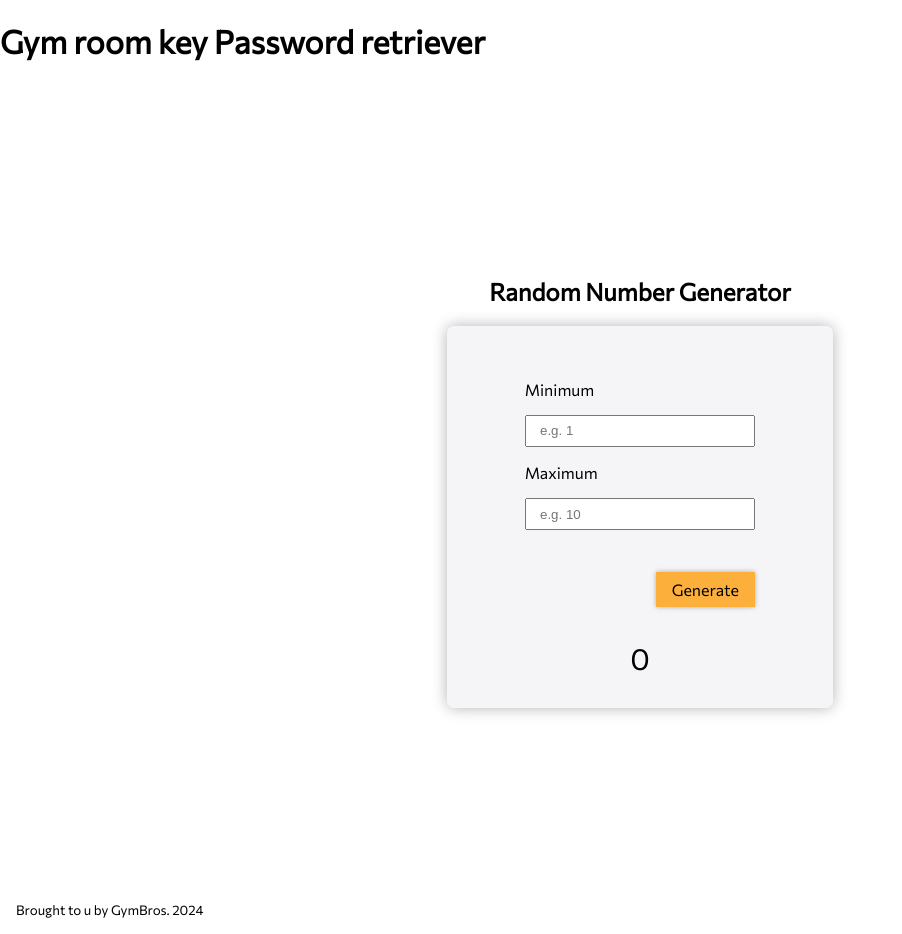
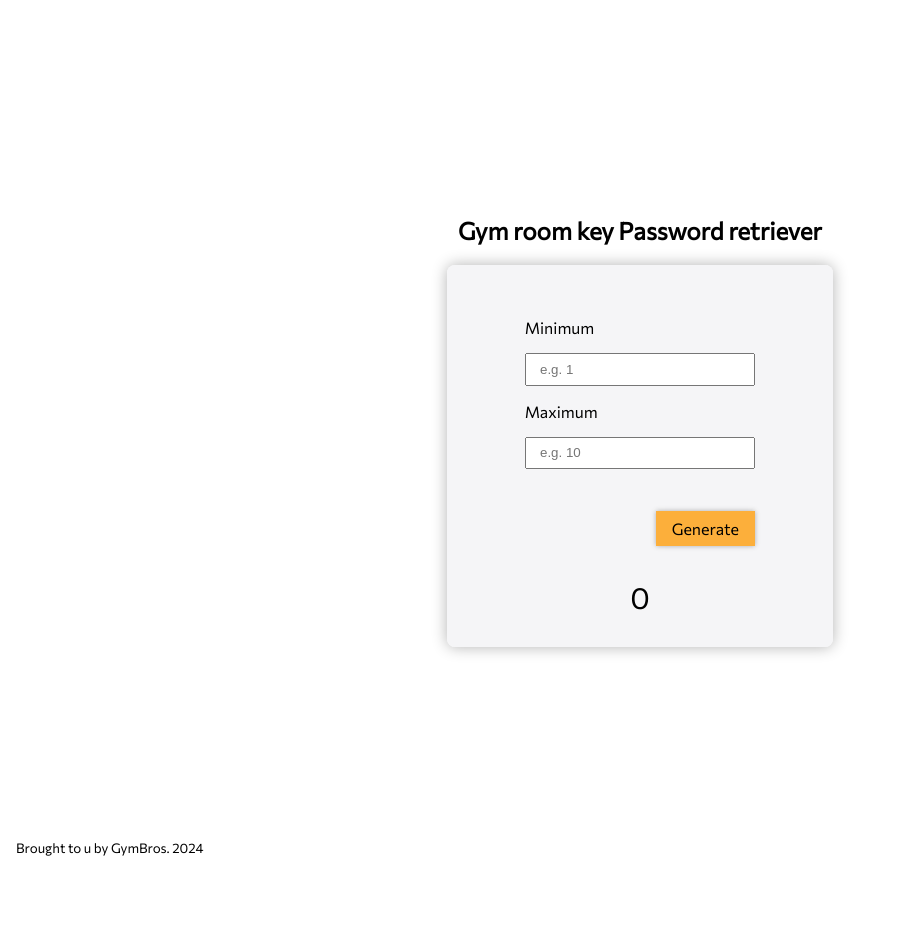
Before and after one commit to SecretLearning/Rannum, a plain HTML site: page index.html in a window 1280 px wide. Shown: the whole page, without its empty margins (0-902 px from the left). After the commit the page ends 872 px from the top, so only its background shows below. Drawn offline with nearby package versions, Linux system fonts and the light colour scheme.

Commit message:
Test3 index.html

```diff
--- a/index.html
+++ b/index.html
@@ -9,10 +9,10 @@
     <link href="https://unpkg.com/aos@2.3.1/dist/aos.css" rel="stylesheet">
 </head>
     <body>
-            <h1>Gym room key Password retriever</h1>
+            <h1> </h1>
         <section id="random-number-generator" data-aos="fade-up" data-aos-once="true" data-aos-delay="400" data-aos-duration="1100">
             <header>
-                <h2>Random Number Generator</h2>
+                <h2>Gym room key Password retriever</h2>
             </header>
             <div id="form">
                 <form>
```
